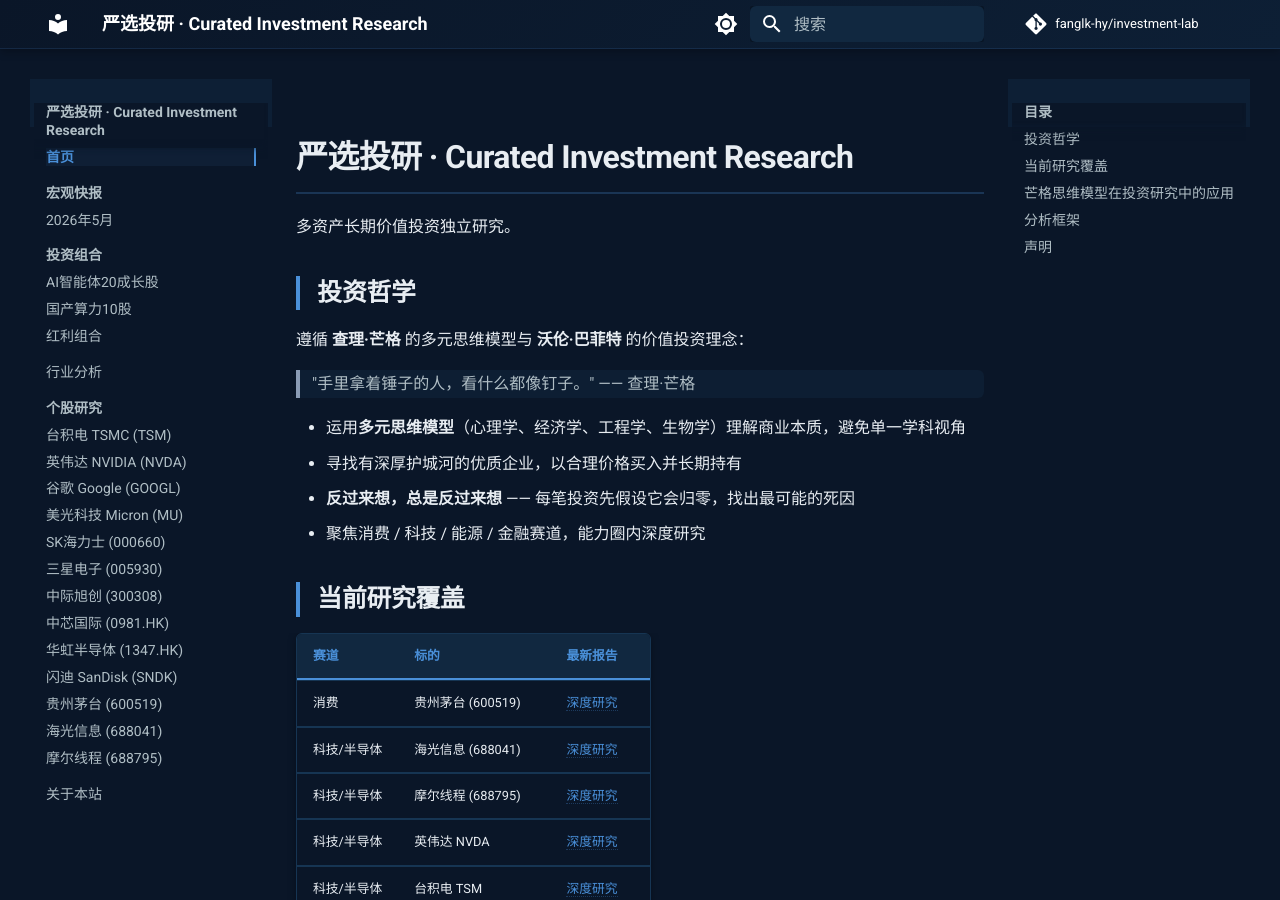
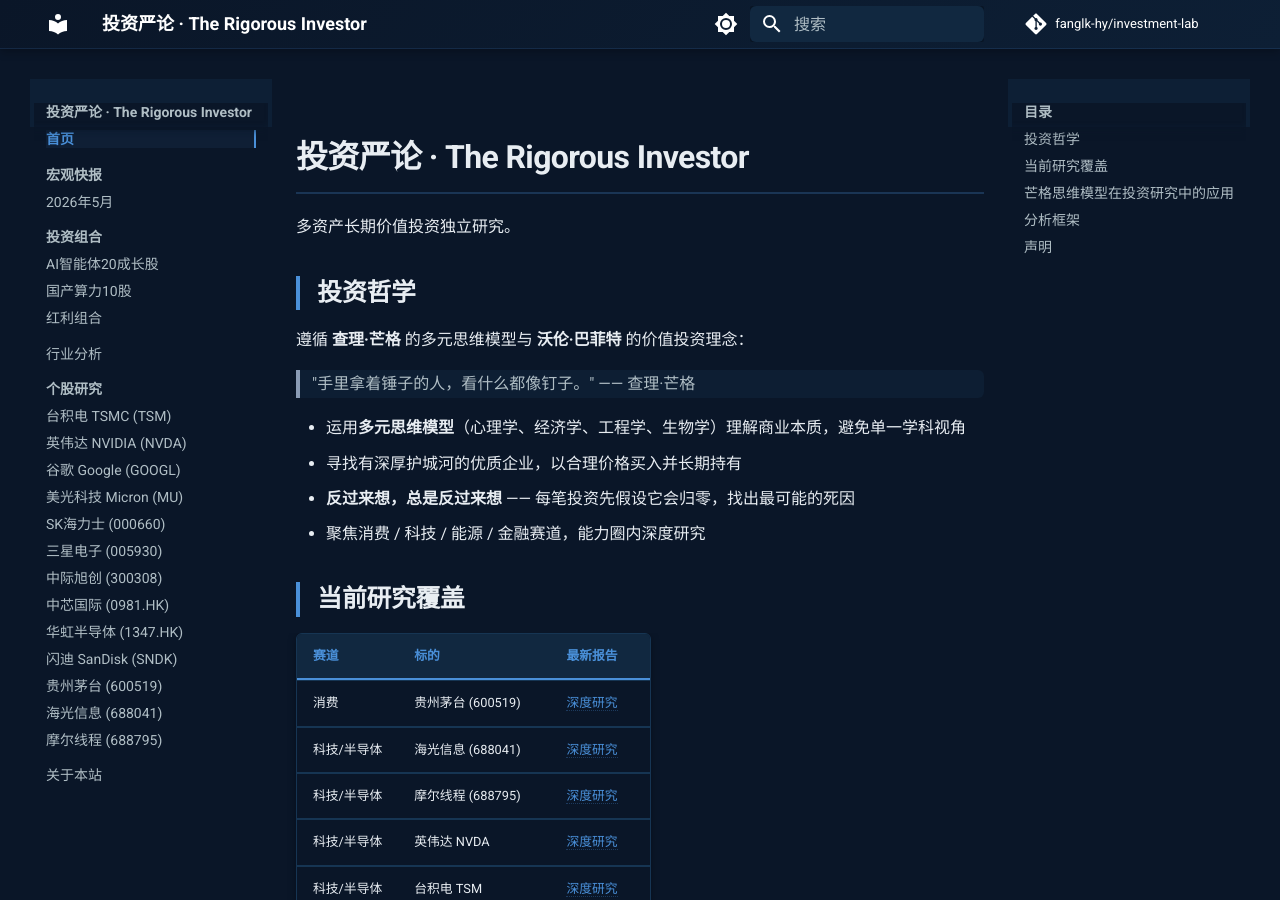
Before and after one commit to fanglk-hy/investment-lab, an MkDocs documentation site: the page built from docs/index.md, in a window 1280 px wide and 900 px high. Built offline with MkDocs 1.6.1 and Material for MkDocs 9.7.7, drawn with Linux system fonts in a browser that asks for light colours; comment, search, counter and statistics services are not loaded.

Commit message:
更名为「投资严论 · The Rigorous Investor」
Co-Authored-By: Claude Opus 4.7 <noreply@anthropic.com>

```diff
--- a/docs/index.md
+++ b/docs/index.md
@@ -1,4 +1,4 @@
-# 严选投研 · Curated Investment Research
+# 投资严论 · The Rigorous Investor
 
 多资产长期价值投资独立研究。
 
--- a/mkdocs.yml
+++ b/mkdocs.yml
@@ -1,5 +1,5 @@
-site_name: 严选投研 · Curated Investment Research
-site_description: 严选投研 · Curated Investment Research
+site_name: 投资严论 · The Rigorous Investor
+site_description: 投资严论 · The Rigorous Investor
 site_url: https://fanglk-hy.github.io/investment-lab/
 repo_name: fanglk-hy/investment-lab
 repo_url: https://github.com/fanglk-hy/investment-lab
```
Also changed, not shown: CLAUDE.md (+1 -1 lines).
